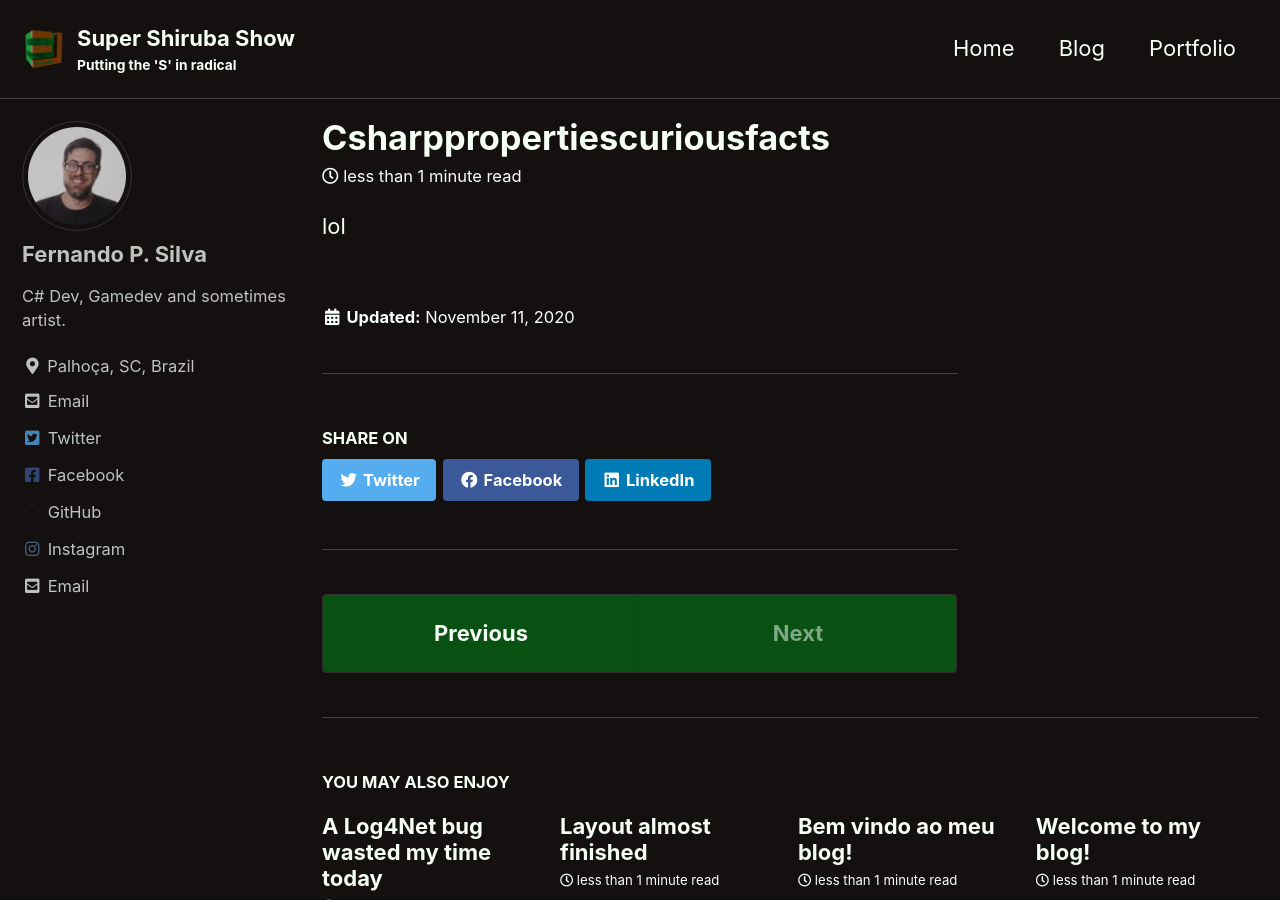
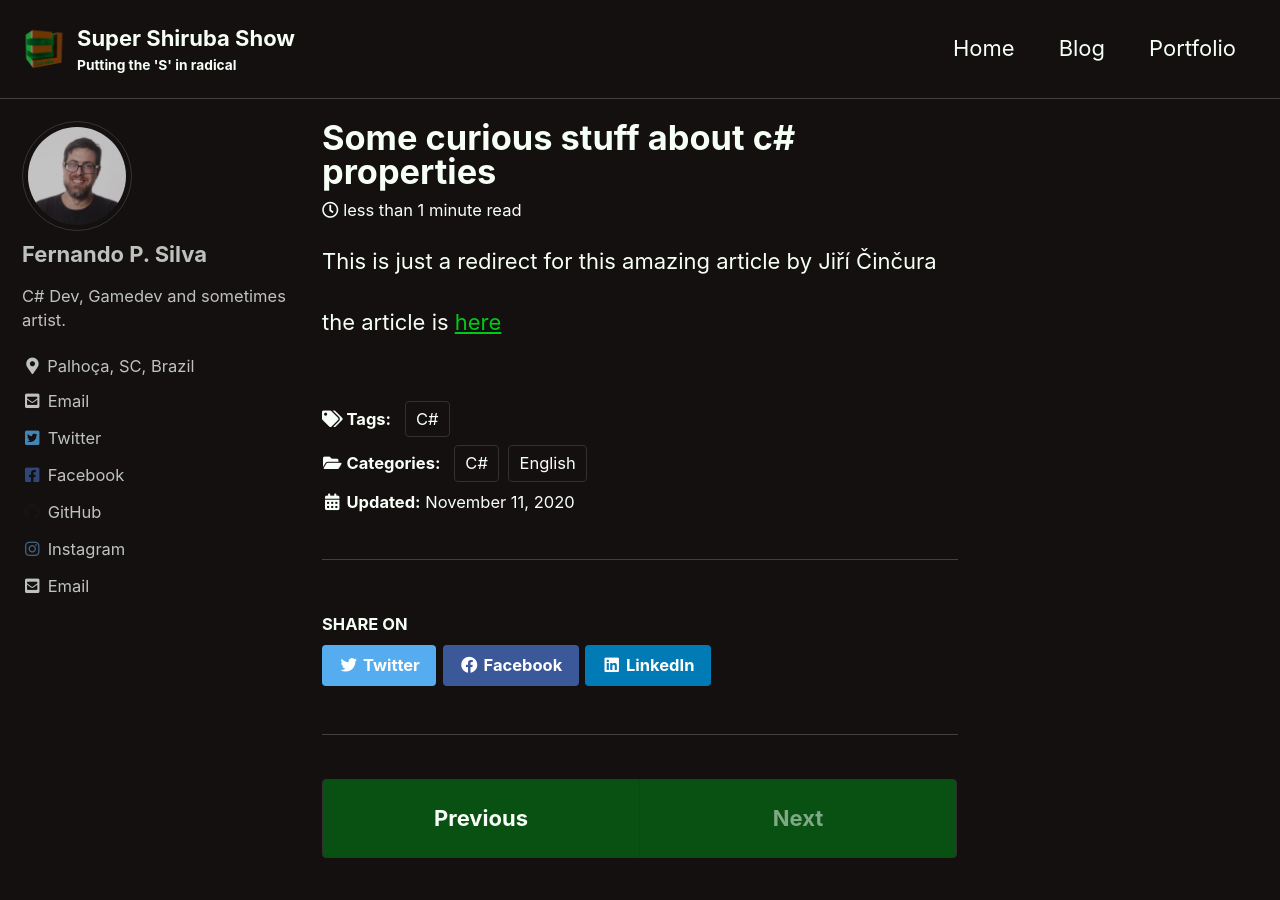
Before and after one commit to fshiruba/ShirubaSite, a Jekyll site: the page built from _posts/2020-11-11-csharppropertiescuriousfacts.md, in a window 1280 px wide and 900 px high. Built offline with Jekyll 4.4.1, drawn with Linux system fonts in a browser that asks for light colours; cached includes are drawn as plain includes.

Commit message:
Update 2020-11-11-csharppropertiescuriousfacts.md

```diff
--- a/_posts/2020-11-11-csharppropertiescuriousfacts.md
+++ b/_posts/2020-11-11-csharppropertiescuriousfacts.md
@@ -1 +1,13 @@
-lol
+---
+layout: single
+title:  "Some curious stuff about c# properties"
+date:   2020-11-11 09:13:00 -0300
+categories: C# English
+tags: C#
+excerpt: "Difference between => and { get; } = for properties"
+ref: csharppropen1
+---
+
+This is just a redirect for this amazing article by Jiří Činčura
+
+the article is [here](https://www.tabsoverspaces.com/233844-back-to-csharp-basics-difference-between-and-get-for-properties)
```
